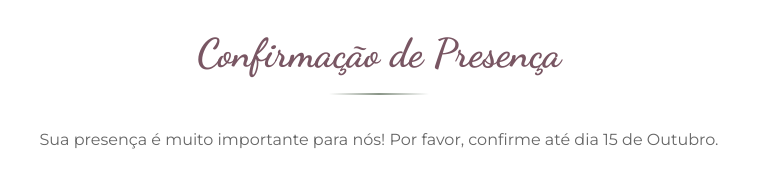
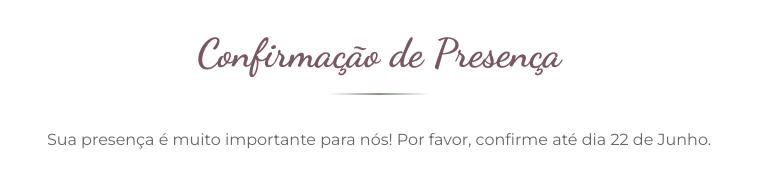
Before and after one commit to Rossatto20/casamento_agora_vai, a plain HTML site: page index.html in a window 1280 px wide. Shown: the part 2740-2921 px from the top of the page, 261-1018 px from the left. Drawn offline with nearby package versions, Linux system fonts and the light colour scheme.

Commit message:
casamento2

```diff
--- a/index.html
+++ b/index.html
@@ -539,7 +539,7 @@
     <section class="animate__animated animate__fadeIn">
         <h2>Confirmação de Presença</h2>
         <p style="text-align: center; margin-bottom: 2rem; color: #666;">
-            Sua presença é muito importante para nós! Por favor, confirme até dia 15 de Outubro.
+            Sua presença é muito importante para nós! Por favor, confirme até dia 22 de Junho.
         </p>
 
         <div class="buttons">
```
